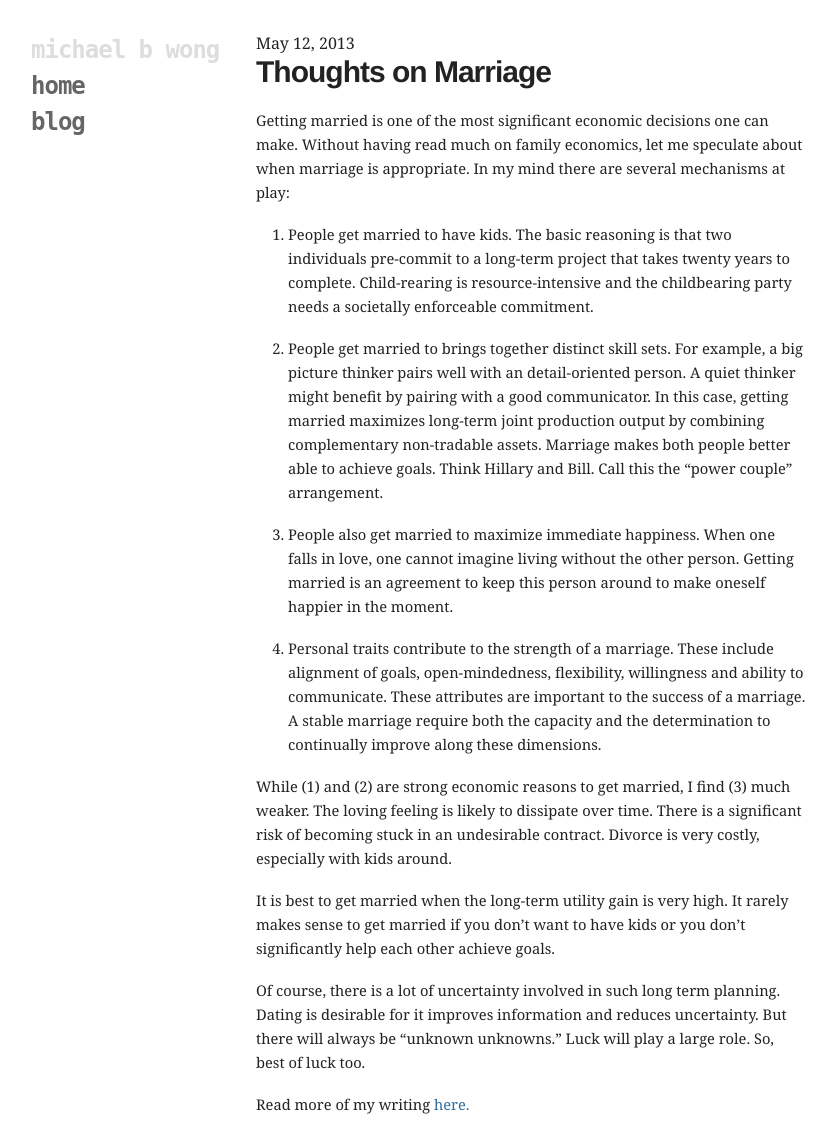
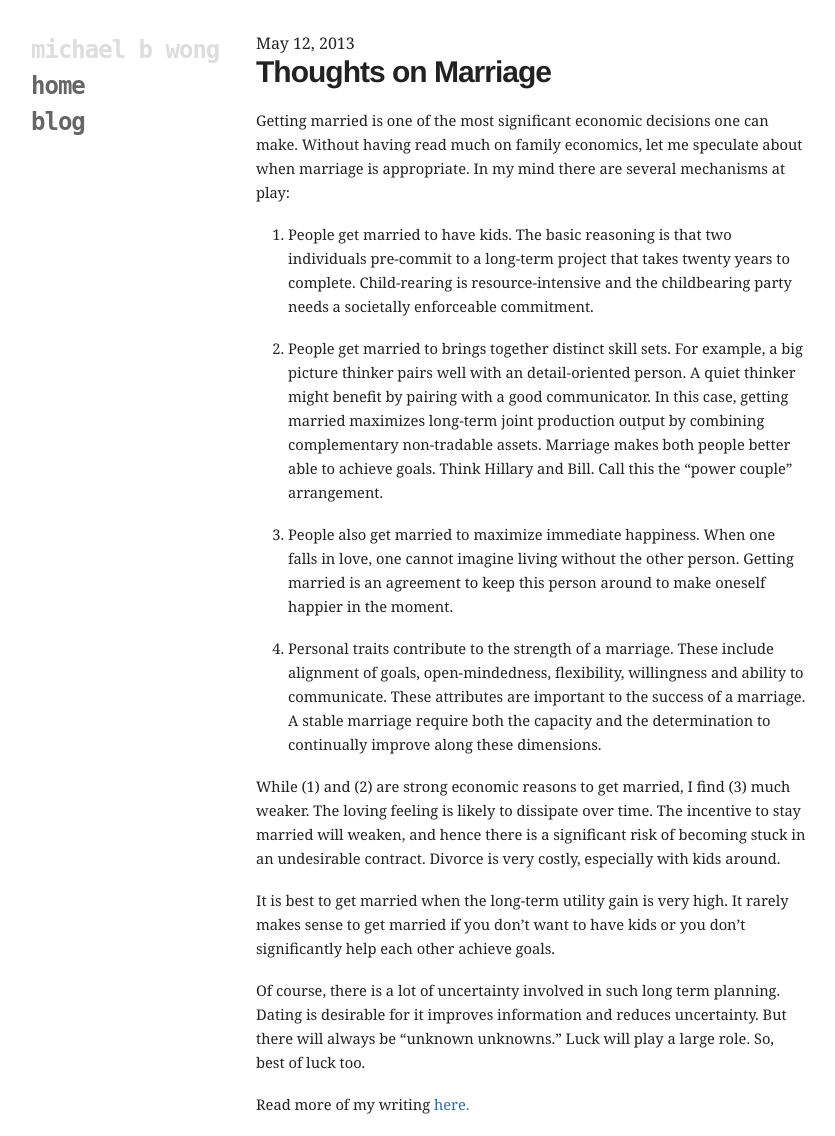
Before and after one commit to mbwong/mbwong.github.com, a Jekyll site: the page built from _posts/2013-05-12-thoughts-on-marriage.md, in a window 1280 px wide. Shown: the whole page, without its empty margins (94-929 px from the left). Built offline with Jekyll 4.4.1, drawn with Linux system fonts in a browser that asks for light colours.

Commit message:
Update 2013-05-12-thoughts-on-marriage.md

```diff
--- a/_posts/2013-05-12-thoughts-on-marriage.md
+++ b/_posts/2013-05-12-thoughts-on-marriage.md
@@ -16,7 +16,7 @@ Getting married is one of the most significant economic decisions one can make.
 
 4. Personal traits contribute to the strength of a marriage. These include alignment of goals, open-mindedness, flexibility, willingness and ability to communicate. These attributes are important to the success of a marriage. A stable marriage require both the capacity and the determination to continually improve along these dimensions.
 
-While (1) and (2) are strong economic reasons to get married, I find (3) much weaker. The loving feeling is likely to dissipate over time. There is a significant risk of becoming stuck in an undesirable contract. Divorce is very costly, especially with kids around.
+While (1) and (2) are strong economic reasons to get married, I find (3) much weaker. The loving feeling is likely to dissipate over time. The incentive to stay married will weaken, and hence there is a significant risk of becoming stuck in an undesirable contract. Divorce is very costly, especially with kids around.
 
 It is best to get married when the long-term utility gain is very high. It rarely makes sense to get married if you don't want to have kids or you don't significantly help each other achieve goals.
 
```
